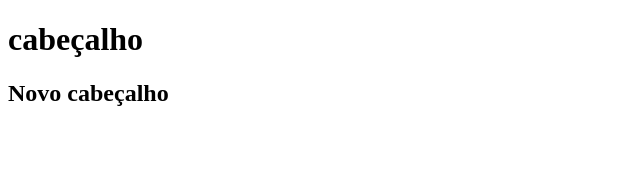
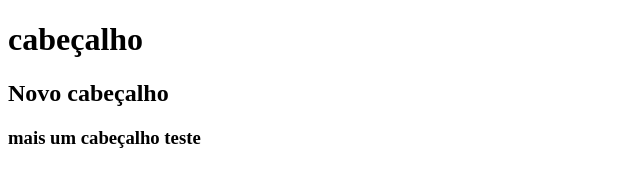
Before and after one commit to Lcleon/modulogit, a plain HTML site: page index.html in a window 1280 px wide. Shown: the whole page, without its empty margins (0-640 px from the left). Drawn offline with Linux system fonts and the light colour scheme.

```diff
--- a/index.html
+++ b/index.html
@@ -9,5 +9,6 @@
 <body>
     <h1>cabeçalho</h1>
     <h2>Novo cabeçalho</h2>
+    <h3>mais um cabeçalho teste</h3>
 </body>
 </html>
```
